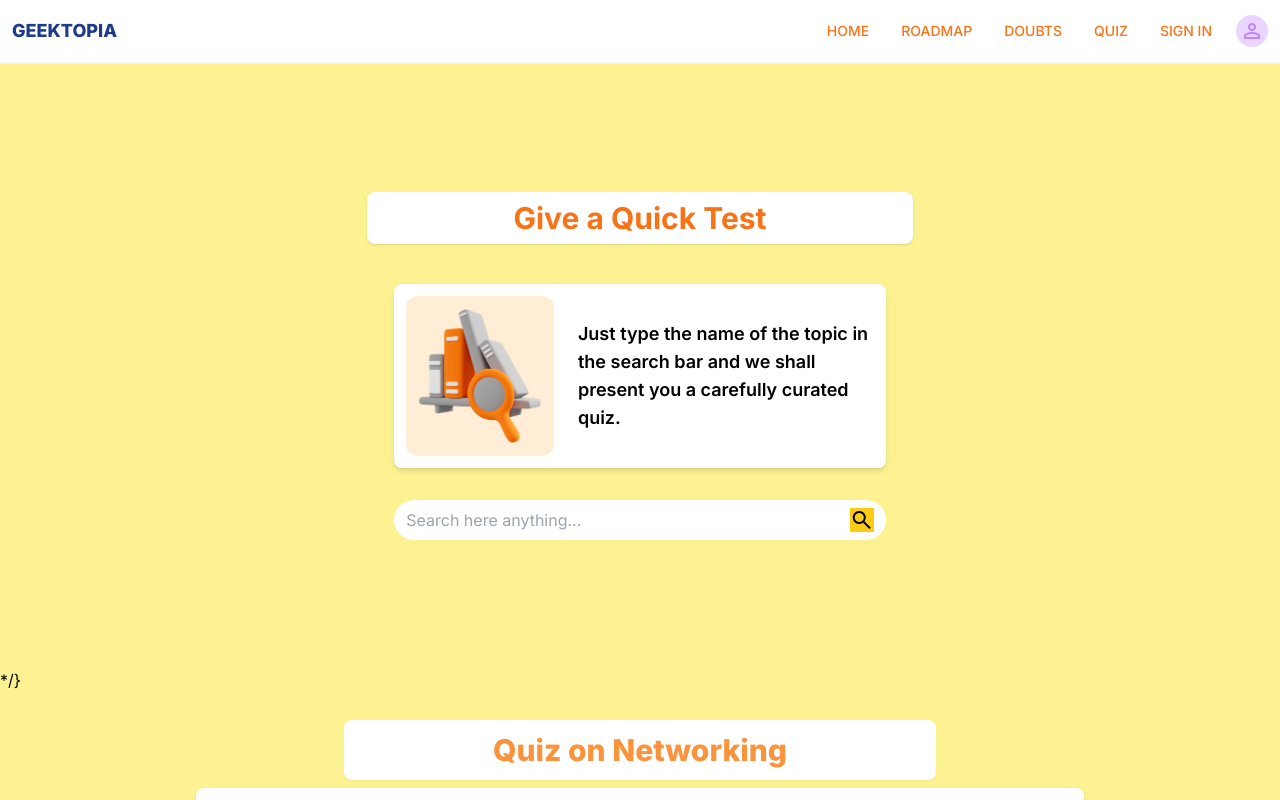
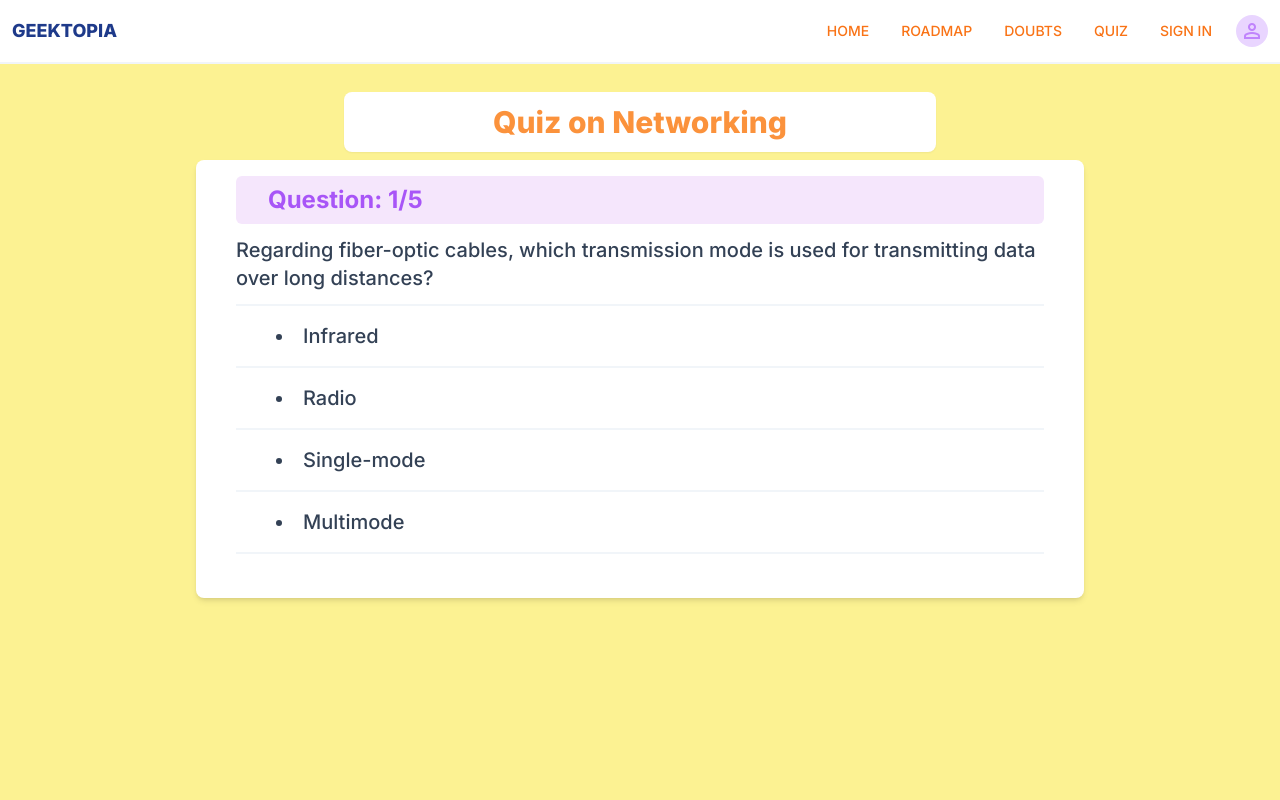
Before and after one commit to code-with-santanu/Eduapp, a Next.js app: page /Quiz in a window 1280 px wide. Shown: the top 800 px of the page. Built offline with nearby package versions, Linux system fonts and the light colour scheme.

Commit message:
search bar hidden and main content is shown

```diff
--- a/src/app/Quiz/page.jsx
+++ b/src/app/Quiz/page.jsx
@@ -73,7 +73,7 @@ export default function Quiz() {
 
   return (
     <>
-      <div className="flex p-32 justify-center items-center">
+      {/* <div className="flex p-32 justify-center items-center">
         {showbar && (
           <div className="flex flex-col items-center w-4/5">
             <div className="flex flex-col items-center">
@@ -109,8 +109,8 @@ export default function Quiz() {
             </div>
           </div>
         )}
-      </div>{" "}
-      */}
+      </div>  */}
+
       <div className="flex flex-col px-12 py-7 space-y-2 items-center">
         {showcontent && (
           <div className="text-orange-400 shadow-sm bg-white p-3 rounded-lg w-1/2 text-center text-3xl font-extrabold">
```
